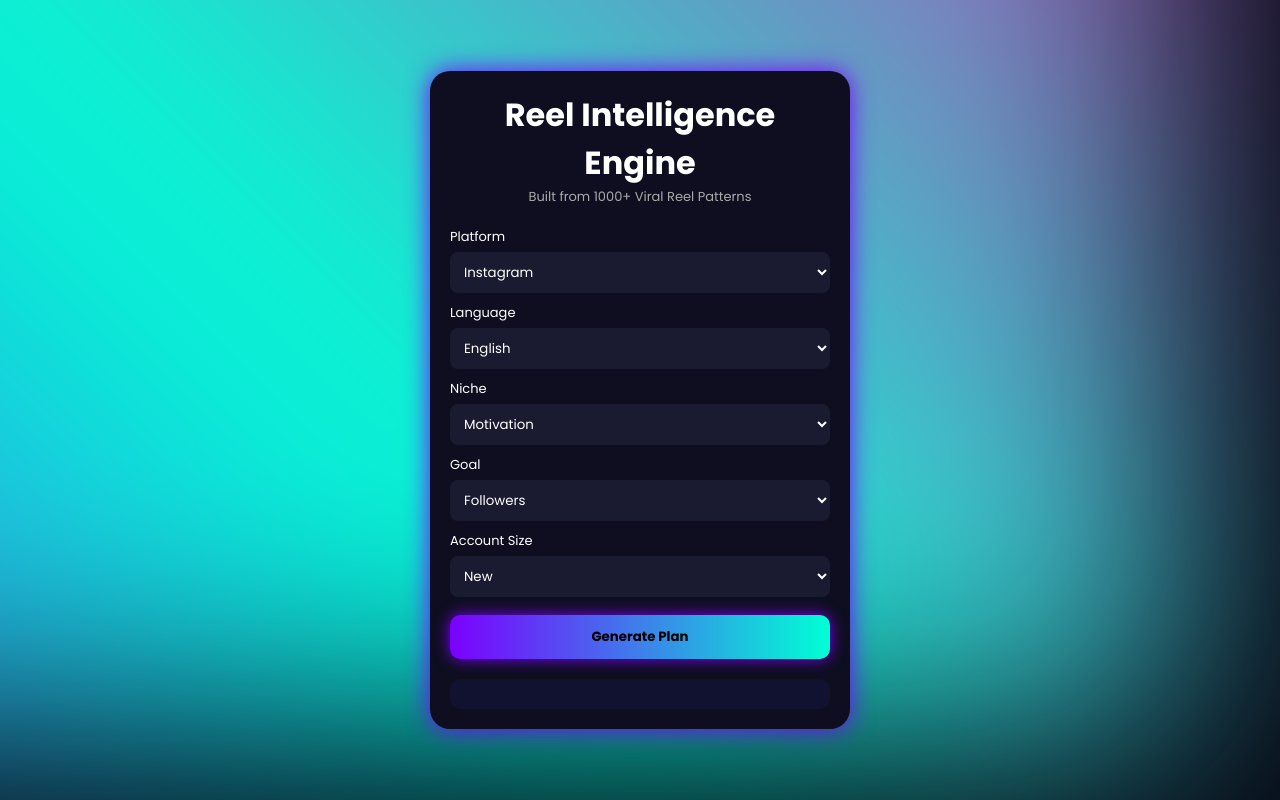
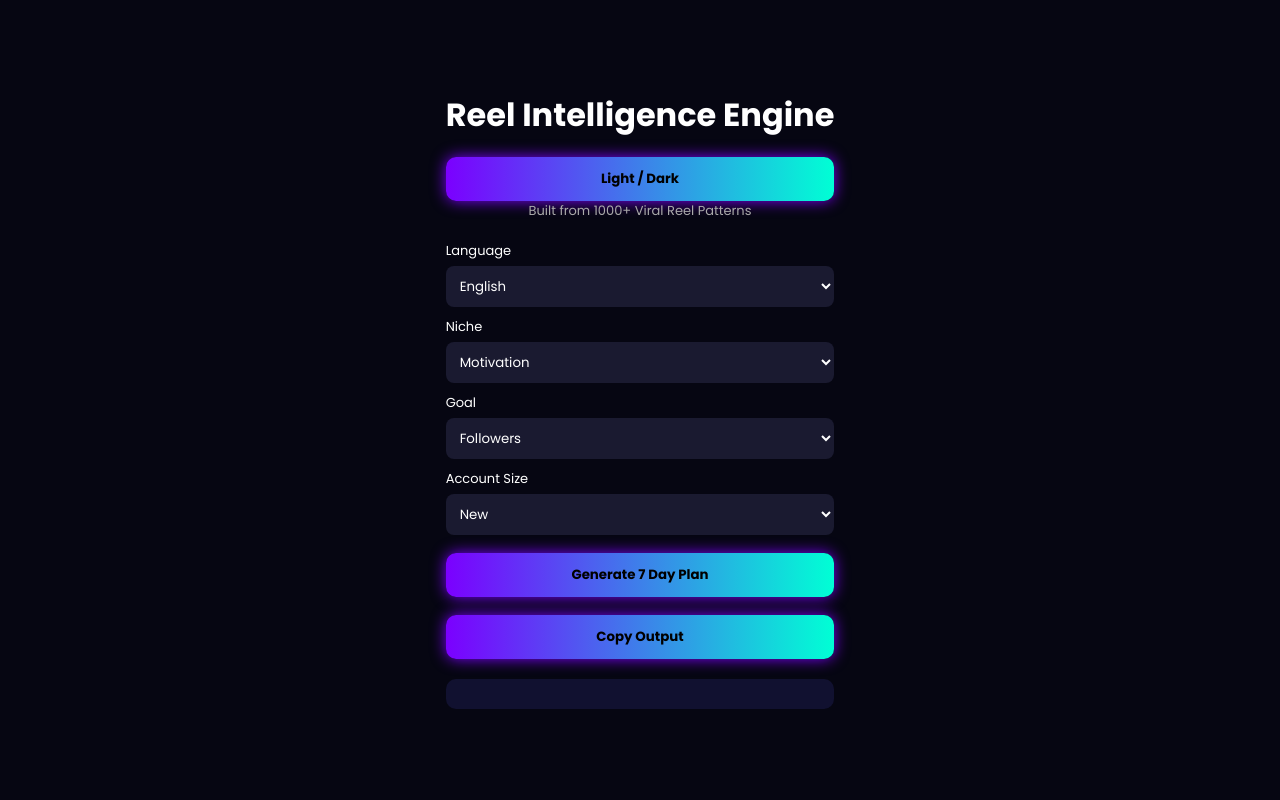
Before and after one commit to clipnest/reel-intelligence-engine, a plain HTML site: page index.html in a window 1280 px wide. Drawn offline with Linux system fonts and the light colour scheme.

Commit message:
Update index.html

```diff
--- a/index.html
+++ b/index.html
@@ -3,28 +3,24 @@
 <head>
 <meta charset="UTF-8">
 <title>Reel Intelligence Engine</title>
-
 <link rel="stylesheet" href="style.css">
 <link href="https://fonts.googleapis.com/css2?family=Poppins:wght@300;400;600;700&display=swap" rel="stylesheet">
+</head>
 
-</head>
-<body>
+<body class="dark">
 
-<div class="animated-bg"></div>
+<div class="bg"></div>
 
-<div class="container">
+<div class="app">
 
+<div class="top-bar">
 <h1>Reel Intelligence Engine</h1>
+<button id="themeBtn">Light / Dark</button>
+</div>
+
 <p class="tagline">Built from 1000+ Viral Reel Patterns</p>
 
-<div class="card">
-
-<label>Platform</label>
-<select id="platform">
-<option>Instagram</option>
-<option>YouTube Shorts</option>
-<option>TikTok</option>
-</select>
+<div class="panel">
 
 <label>Language</label>
 <select id="language">
@@ -38,8 +34,8 @@
 <option>Business</option>
 <option>Editing</option>
 <option>Fitness</option>
+<option>Luxury</option>
 <option>Entertainment</option>
-<option>Luxury</option>
 <option>Romantic</option>
 </select>
 
@@ -56,11 +52,13 @@
 <option>Grown</option>
 </select>
 
-<button onclick="generatePlan()">Generate Plan</button>
+<button onclick="generatePlan()">Generate 7 Day Plan</button>
 
 </div>
 
-<div id="loader">Building your system...</div>
+<div id="loader">Building Your System...</div>
+
+<button id="copyBtn">Copy Output</button>
 
 <div id="output"></div>
 
```
